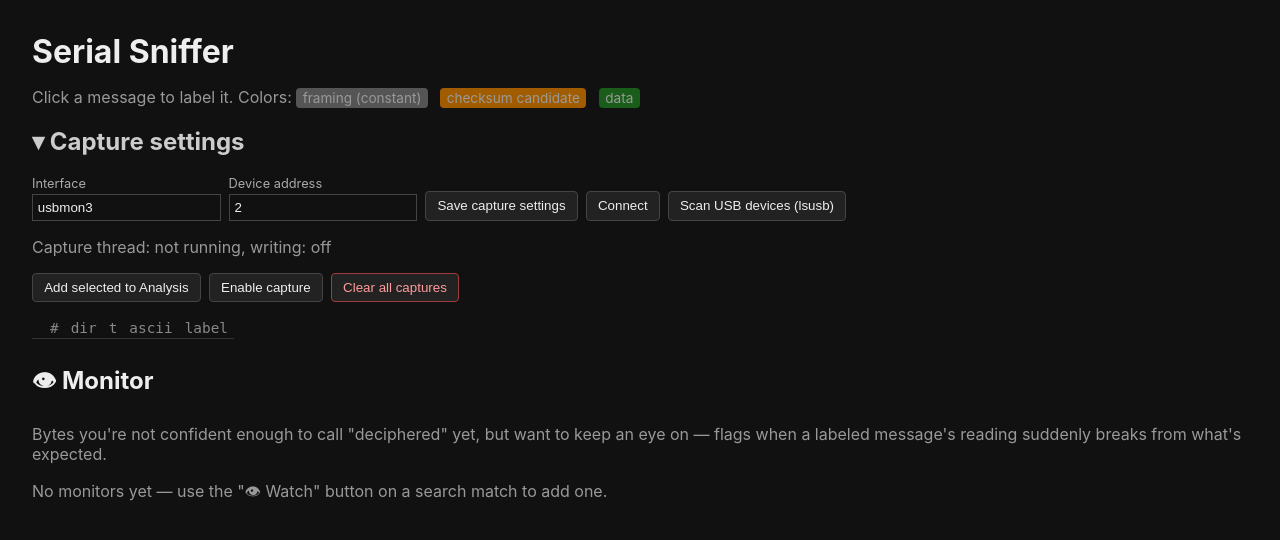
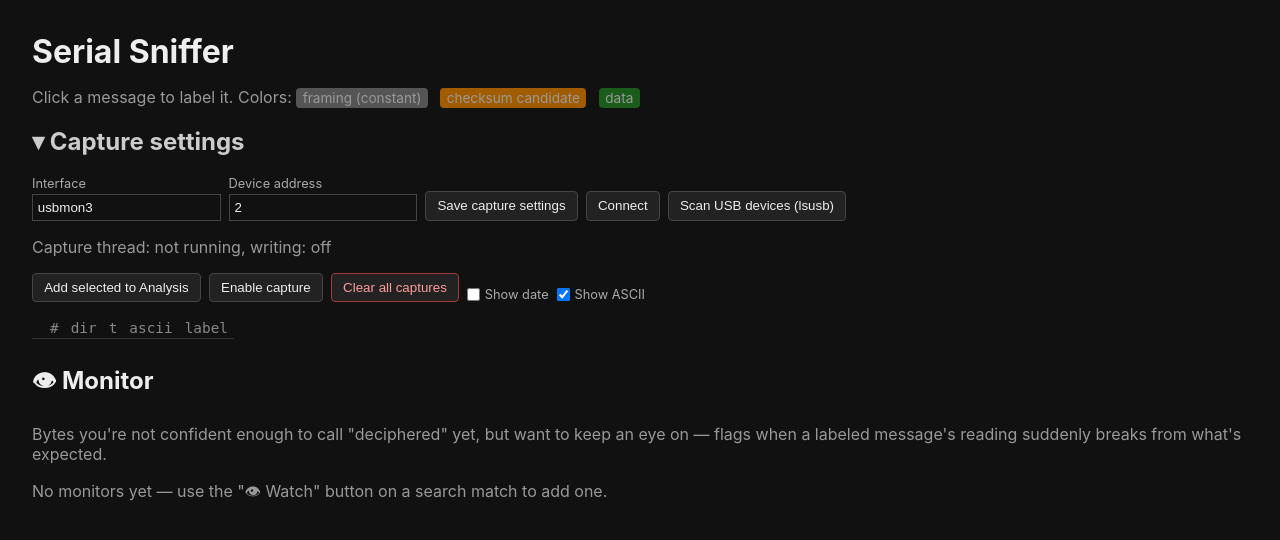
Before and after one commit to dalvarez-204/serial-sniffer, a Flask app: page / in a window 1280 px wide. Shown: the top 540 px of the page. Run offline with Flask 3, Linux system fonts and the light colour scheme; data that the repository does not hold is empty.

Commit message:
add toggleable date/ASCII display, selected-row border, and label-value autofill in Analysis
Co-Authored-By: Claude Sonnet 5 <noreply@anthropic.com>

```diff
--- a/static/app.js
+++ b/static/app.js
@@ -21,11 +21,15 @@ function colorForLabel(name) {
   return `hsl(${hue}, 65%, 60%)`;
 }
 
+let showFullTimestamp = false; // default: time only
+let showAscii = true;
+
 function formatTimestamp(epochSeconds) {
   const d = new Date(epochSeconds * 1000);
   const pad = (n, len = 2) => String(n).padStart(len, "0");
+  const time = `${pad(d.getHours())}:${pad(d.getMinutes())}:${pad(d.getSeconds())}.${pad(d.getMilliseconds(), 3)}`;
+  if (!showFullTimestamp) return time;
   const date = `${d.getFullYear()}-${pad(d.getMonth() + 1)}-${pad(d.getDate())}`;
-  const time = `${pad(d.getHours())}:${pad(d.getMinutes())}:${pad(d.getSeconds())}.${pad(d.getMilliseconds(), 3)}`;
   return `${date} ${time}`;
 }
 
@@ -106,7 +110,7 @@ function render() {
   const maxLen = Math.max(0, ...state.messages.map((m) => m.length));
   let html = "<table><thead><tr><th></th><th>#</th><th>dir</th><th>t</th>";
   for (let i = 0; i < maxLen; i++) html += `<th>${i}</th>`;
-  html += "<th>ascii</th><th>label</th></tr></thead><tbody>";
+  html += `${showAscii ? "<th>ascii</th>" : ""}<th>label</th></tr></thead><tbody>`;
 
   for (const msg of state.messages) {
     const label = state.labels[msg.index];
@@ -133,7 +137,7 @@ function render() {
       if (monitor && i >= monitor.start && i <= monitor.end) cls += " monitored-byte";
       html += `<td class="byte ${cls}">${byte}</td>`;
     }
-    html += `<td>${msg.ascii}</td>`;
+    if (showAscii) html += `<td>${msg.ascii}</td>`;
     const eyeIcon = monitor ? ` <span class="eye-icon" title="${isAnomaly ? "Anomaly detected!" : "Being monitored"}">${isAnomaly ? "👁⚠" : "👁"}</span>` : "";
     const labelHtml =
       label && label.name
@@ -193,6 +197,7 @@ function updateSelectionUI() {
   document.querySelectorAll(".message-row").forEach((row) => {
     const checked = row.querySelector(".row-select").checked;
     row.classList.toggle("dimmed", anyChecked && !checked);
+    row.classList.toggle("selected", checked);
   });
   document.getElementById("clear-selection").classList.toggle("hidden", !anyChecked);
 }
@@ -325,7 +330,9 @@ document.getElementById("add-to-analysis").addEventListener("click", () => {
   if (checked.length === 0) return;
   analysisSet = checked.map((index) => {
     const msg = state.messages.find((m) => m.index === index);
-    return { index, hexBytes: msg.hex_bytes, ascii: msg.ascii, expected: "", groupKey: msg.group_key };
+    const label = state.labels[index];
+    const expected = label && !Number.isNaN(parseFloat(label.value)) ? String(label.value) : "";
+    return { index, hexBytes: msg.hex_bytes, ascii: msg.ascii, expected, groupKey: msg.group_key };
   });
   lastMatches = [];
   lastRawMatches = [];
@@ -785,6 +792,16 @@ document.getElementById("toggle-polling").addEventListener("click", () => {
   setPolling(!pollingEnabled);
 });
 
+document.getElementById("toggle-full-timestamp").addEventListener("change", (e) => {
+  showFullTimestamp = e.target.checked;
+  render();
+});
+
+document.getElementById("toggle-ascii").addEventListener("change", (e) => {
+  showAscii = e.target.checked;
+  render();
+});
+
 async function loadCaptureConfig() {
   const res = await fetch("/api/capture_config");
   const config = await res.json();
--- a/static/style.css
+++ b/static/style.css
@@ -33,6 +33,7 @@ th { color: #888; font-weight: normal; }
 tr.message-row { cursor: pointer; transition: opacity 0.15s; }
 tr.message-row:hover { background: #222; }
 tr.message-row.dimmed { opacity: 0.3; }
+tr.message-row.selected { outline: 2px solid #4a9eff; outline-offset: -1px; }
 
 td.byte { min-width: 1.6em; }
 td.byte.constant { background: #444; }
@@ -96,6 +97,8 @@ td.direction-OUT { color: #ffb37c; }
 .toolbar { display: flex; gap: 0.5rem; margin-bottom: 1rem; flex-wrap: wrap; align-items: flex-end; }
 .toolbar label { display: flex; flex-direction: column; font-size: 0.8rem; color: #aaa; }
 .toolbar label input { background: #111; color: #eee; border: 1px solid #444; padding: 0.3rem; margin-top: 0.2rem; }
+.toolbar label.checkbox-label { flex-direction: row; align-items: center; gap: 0.3rem; }
+.toolbar label.checkbox-label input { width: auto; margin: 0; padding: 0; }
 
 #lsusb-output {
   background: #111;
--- a/templates/index.html
+++ b/templates/index.html
@@ -34,6 +34,8 @@
     <button id="clear-selection" class="hidden">Clear selection</button>
     <button id="toggle-polling">Enable capture</button>
     <button id="clear-captures" class="danger">Clear all captures</button>
+    <label class="checkbox-label"><input type="checkbox" id="toggle-full-timestamp"> Show date</label>
+    <label class="checkbox-label"><input type="checkbox" id="toggle-ascii" checked> Show ASCII</label>
   </div>
   <div id="capture-table"></div>
 
```
